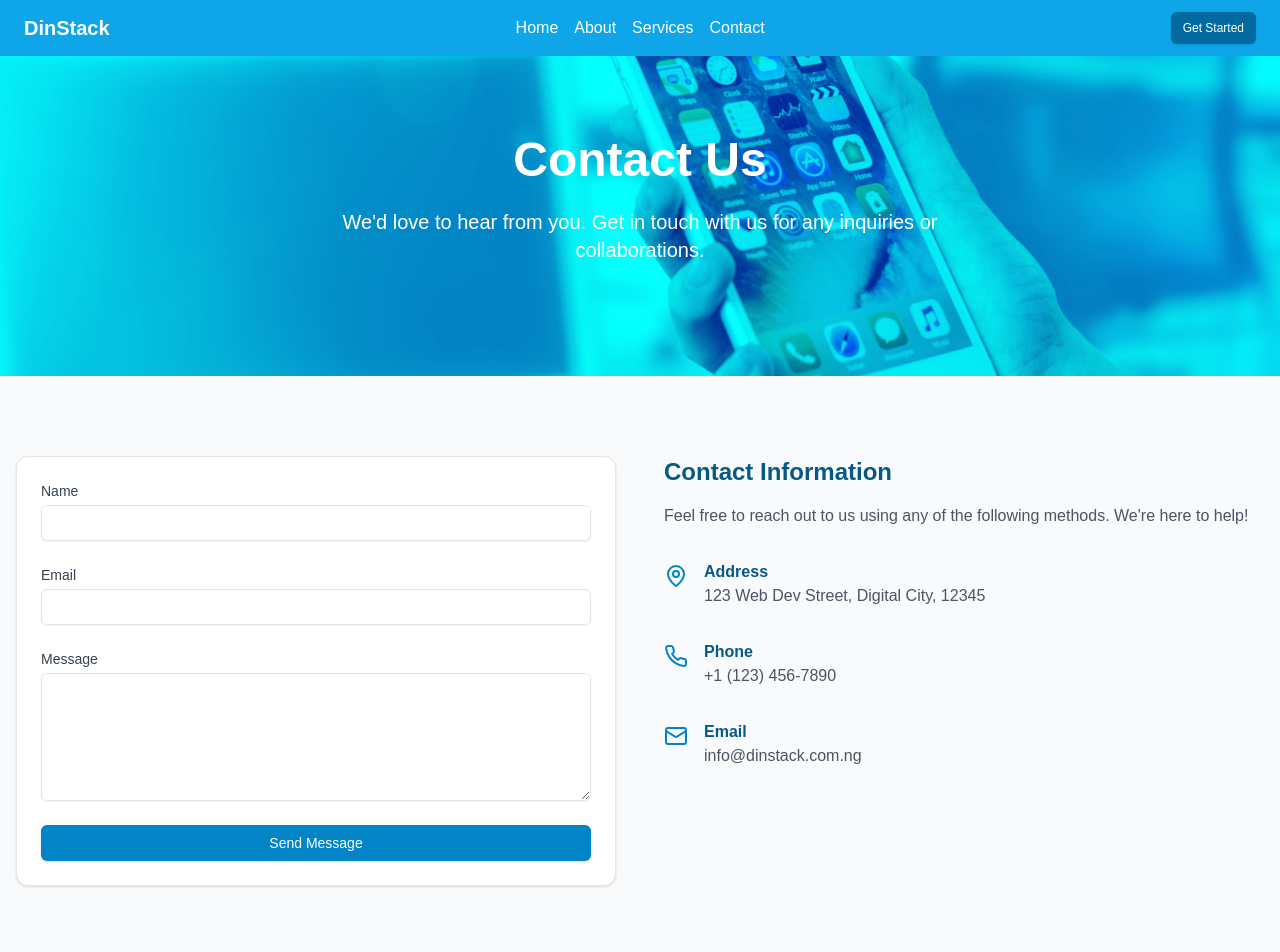
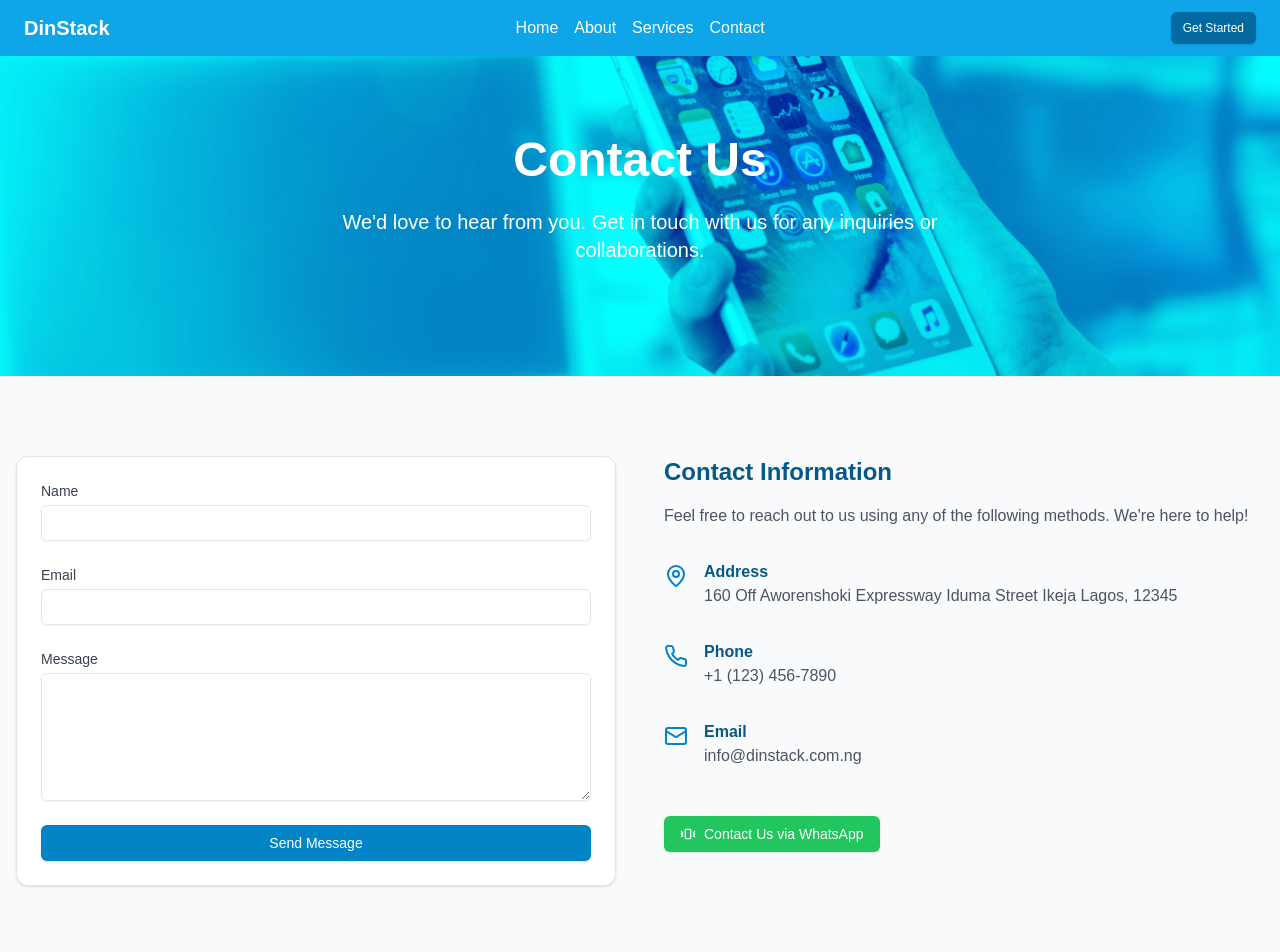
Before and after one commit to monkeyband114/dinsite, a Next.js app: page /contact in a window 1280 px wide. Shown: the top 952 px of the page. Built offline with nearby package versions, Linux system fonts and the light colour scheme.

Commit message:
Changes to be committed: 	modified:   app/contact/page.tsx

```diff
--- a/app/contact/page.tsx
+++ b/app/contact/page.tsx
@@ -8,8 +8,15 @@ import { Card, CardContent } from "@/components/ui/card";
 import { Input } from "@/components/ui/input";
 import { Textarea } from "@/components/ui/textarea";
 import { useToast } from "@/hooks/use-toast";
-import { MapPin, Phone, Mail } from "lucide-react";
+import {
+  MapPin,
+  Phone,
+  Mail,
+  VibrateIcon,
+  MessageCircleIcon,
+} from "lucide-react";
 import Image from "next/image";
+import Link from "next/link";
 import emailjs from "@emailjs/browser";
 
 const fadeIn = {
@@ -195,7 +202,8 @@ export default function Contact() {
                 <div>
                   <h3 className="font-semibold text-sky-800">Address</h3>
                   <p className="text-gray-600">
-                    123 Web Dev Street, Digital City, 12345
+                    160 Off Aworenshoki Expressway Iduma Street Ikeja Lagos,
+                    12345
                   </p>
                 </div>
               </motion.div>
@@ -217,6 +225,18 @@ export default function Contact() {
                   <p className="text-gray-600">info@dinstack.com.ng</p>
                 </div>
               </motion.div>
+              <motion.div
+                variants={fadeIn}
+                className="flex items-start space-x-4">
+                <Link href="https://wa.me/message/PRNTIYGBIOHLA1" passHref>
+                  <Button
+                    className="bg-green-500 text-white hover:bg-green-600 mt-4"
+                    rel="noopener noreferrer">
+                    <VibrateIcon className="w-10 h-10" />
+                    Contact Us via WhatsApp
+                  </Button>
+                </Link>
+              </motion.div>
             </motion.div>
           </div>
         </div>
```
